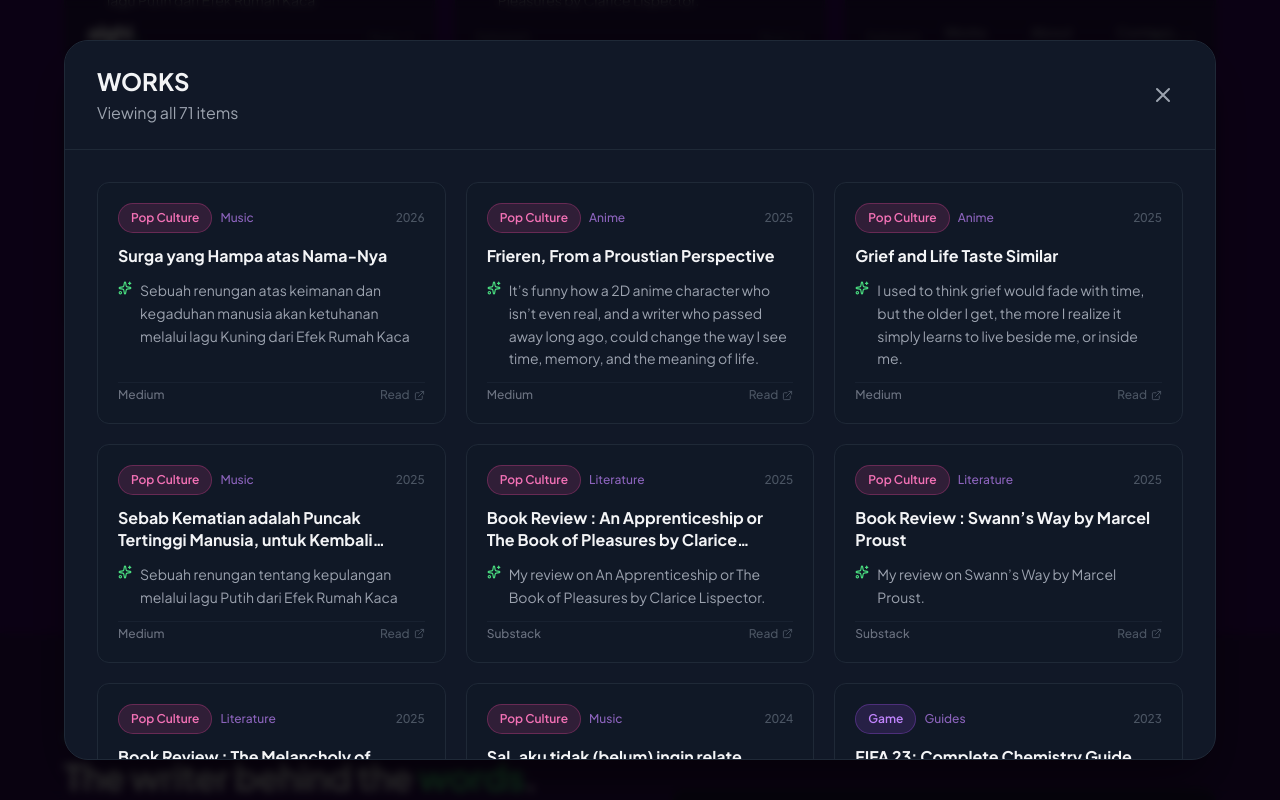
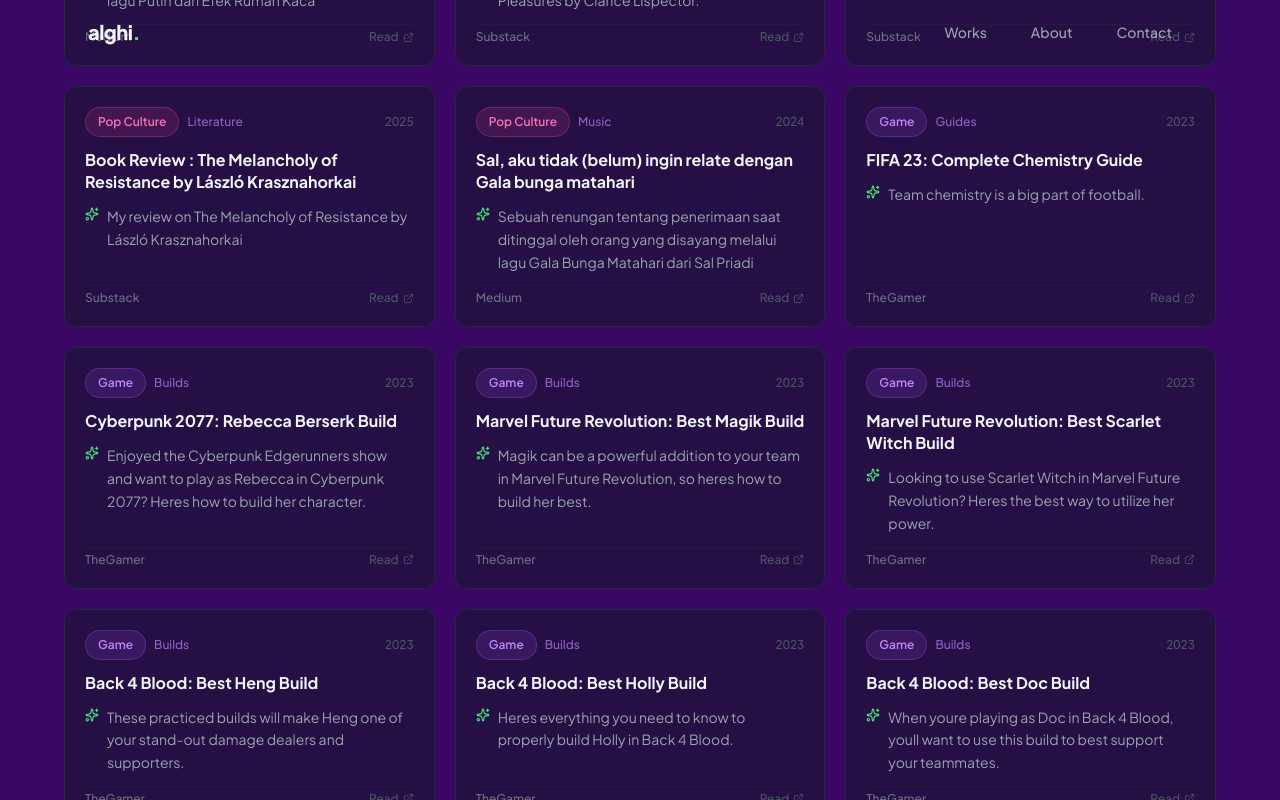
Before and after one commit to kakarifki/alghi-web, a React (Vite) app: page / in a window 1280 px wide. Both pictures are taken after a click on the button "Read More". Shown: the part 2660-3460 px from the top of the page. Built offline with nearby package versions, Linux system fonts and the light colour scheme.

Commit message:
feat: add WorksSection component with dual-level category filtering and pagination

```diff
--- a/src/components/WorksSection.tsx
+++ b/src/components/WorksSection.tsx
@@ -1,4 +1,4 @@
-import { useState, useMemo, useEffect } from 'react';
+import { useState, useMemo } from 'react';
 import { portfolioItems, STRATEGIST_CATEGORIES, WRITING_CATEGORIES, CATEGORY_SUBS, type Category } from '../data/portfolioData';
 import PortfolioCard from './PortfolioCard';
 import CategoryInfoPanel from './CategoryInfoPanel';
@@ -14,23 +14,18 @@
 function PortfolioBlock({ label, titleSpan1, titleSpan2, description, categories }: PortfolioBlockProps) {
   const [activeFilter, setActiveFilter] = useState<Category | 'All'>('All');
   const [activeSubFilter, setActiveSubFilter] = useState<string>('All');
-  const [isModalOpen, setIsModalOpen] = useState(false);
+  const [visibleCount, setVisibleCount] = useState(9);
 
-  useEffect(() => {
-    if (isModalOpen) {
-      document.body.style.overflow = 'hidden';
-    } else {
-      document.body.style.overflow = '';
-    }
-    return () => {
-      document.body.style.overflow = '';
-    };
-  }, [isModalOpen]);
-
-  // When category changes, reset sub-filter
+  // When category changes, reset sub-filter and visible limit
   const handleCategoryChange = (cat: Category | 'All') => {
     setActiveFilter(cat);
     setActiveSubFilter('All');
+    setVisibleCount(9);
+  };
+
+  const handleSubCategoryChange = (sub: string) => {
+    setActiveSubFilter(sub);
+    setVisibleCount(9);
   };
 
   // Available subcategories for the selected category
@@ -56,8 +51,9 @@
   }, [activeFilter, activeSubFilter, categories]);
 
   const isLimited = activeFilter === 'All' || activeSubFilter === 'All';
-  const displayedItems = isLimited ? filtered.slice(0, 9) : filtered;
-  const hasMore = isLimited && filtered.length > 9;
+  const displayedItems = isLimited ? filtered.slice(0, visibleCount) : filtered;
+  const hasMore = isLimited && filtered.length > visibleCount;
+  const hasLess = isLimited && visibleCount > 9;
 
   return (
     <div className="mb-24">
@@ -112,7 +108,7 @@
 
           {/* "All" sub-filter */}
           <button
-            onClick={() => setActiveSubFilter('All')}
+            onClick={() => handleSubCategoryChange('All')}
             className={`px-3 py-1.5 text-xs font-medium rounded-full border transition-all duration-200 ${
               activeSubFilter === 'All'
                 ? 'bg-purple-500 text-white border-purple-500 shadow-sm shadow-purple-500/20'
@@ -130,7 +126,7 @@
             return (
               <button
                 key={sub}
-                onClick={() => setActiveSubFilter(sub)}
+                onClick={() => handleSubCategoryChange(sub)}
                 className={`px-3 py-1.5 text-xs font-medium rounded-full border transition-all duration-200 ${
                   activeSubFilter === sub
                     ? 'bg-purple-500 text-white border-purple-500 shadow-sm shadow-purple-500/20'
@@ -171,55 +167,30 @@
         ))}
       </div>
 
+      {(hasMore || hasLess) && (
+        <div className="mt-12 flex justify-center gap-4 pb-4">
           {hasMore && (
-        <div className="mt-12 flex justify-center pb-4">
             <button
-            onClick={() => setIsModalOpen(true)}
+              onClick={() => setVisibleCount(prev => prev + 6)}
               className="px-8 py-3 bg-gray-900 hover:bg-gray-800 text-gray-200 font-medium rounded-full border border-gray-700 transition-all duration-200 shadow-lg shadow-black/20"
             >
               Read More
             </button>
+          )}
+          {hasLess && (
+            <button
+              onClick={() => setVisibleCount(9)}
+              className="px-8 py-3 bg-transparent hover:bg-gray-900 text-gray-400 hover:text-gray-200 font-medium rounded-full border border-gray-800 transition-all duration-200"
+            >
+              Show Less
+            </button>
+          )}
         </div>
       )}
 
       {filtered.length === 0 && (
         <div className="text-center py-20 text-gray-600">
           No items in this subcategory yet.
-        </div>
-      )}
-
-      {/* ── Read More Modal ── */}
-      {isModalOpen && (
-        <div className="fixed inset-0 z-50 bg-black/80 backdrop-blur-sm flex items-center justify-center p-4 sm:p-6 !m-0">
-          <div className="bg-gray-900 border border-gray-800 rounded-3xl w-full max-w-6xl max-h-[90vh] flex flex-col items-stretch overflow-hidden shadow-2xl animate-fade-in shadow-black/50 text-left">
-            <div className="flex items-center justify-between p-6 sm:px-8 border-b border-gray-800 bg-gray-900">
-              <div>
-                <h3 className="text-2xl font-bold font-cabinet text-gray-100">
-                  {activeFilter === 'All' ? label : activeFilter}
-                  {activeFilter !== 'All' && activeSubFilter !== 'All' ? ` - ${activeSubFilter}` : ''}
-                </h3>
-                <p className="text-gray-400 mt-1">
-                  Viewing all {filtered.length} items
-                </p>
-              </div>
-              <button
-                onClick={() => setIsModalOpen(false)}
-                className="p-2 text-gray-400 hover:text-white hover:bg-gray-800 rounded-xl transition-colors"
-                aria-label="Close modal"
-              >
-                <svg className="w-6 h-6" fill="none" stroke="currentColor" viewBox="0 0 24 24">
-                  <path strokeLinecap="round" strokeLinejoin="round" strokeWidth={2} d="M6 18L18 6M6 6l12 12" />
-                </svg>
-              </button>
-            </div>
-            <div className="p-6 sm:p-8 overflow-y-auto">
-              <div className="grid grid-cols-1 md:grid-cols-2 lg:grid-cols-3 gap-5">
-                {filtered.map((item) => (
-                  <PortfolioCard key={`modal-${item.id}`} item={item} />
-                ))}
-              </div>
-            </div>
-          </div>
         </div>
       )}
     </div>
```
Lines whose indentation alone changed are shown as unchanged.
